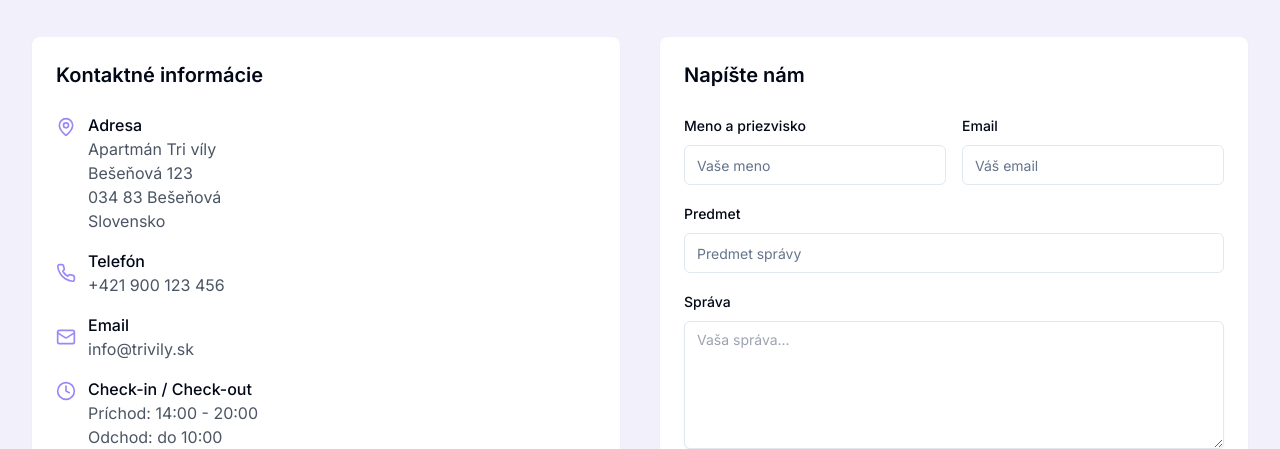
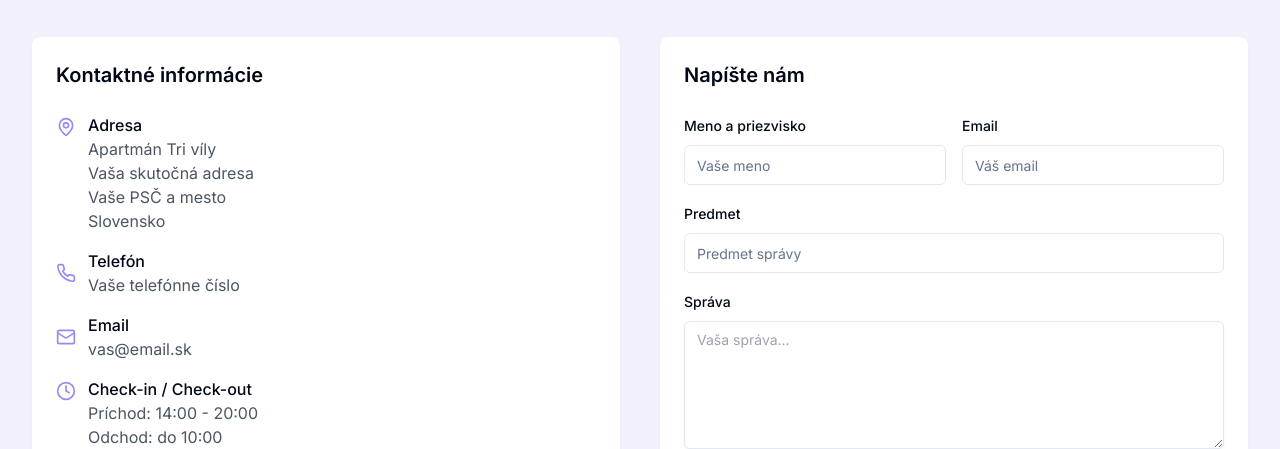
Before and after one commit to michalgondzar/michalgondzar.github.io, a React (Vite) app: page / in a window 1280 px wide. Shown: the part 4680-5129 px from the top of the page. Built offline with nearby package versions, Linux system fonts and the light colour scheme; no server answers.

Commit message:
Fix: Contact data not updating on publish
The contact data changes are saved in Lovable and the admin panel, but not reflected on the published site after updating. This commit addresses the issue.

```diff
--- a/src/contexts/ContactContext.tsx
+++ b/src/contexts/ContactContext.tsx
@@ -10,13 +10,14 @@ interface ContactData {
   checkoutTime: string;
 }
 
+// Upravte tieto predvolené hodnoty podľa vašich skutočných kontaktných údajov
 const initialContactData: ContactData = {
-  address: "Bešeňová 123",
-  postalCode: "034 83 Bešeňová",
-  phone: "+421 900 123 456",
-  email: "info@trivily.sk",
-  checkinTime: "14:00 - 20:00",
-  checkoutTime: "do 10:00"
+  address: "Vaša skutočná adresa",  // Zmeňte na vašu skutočnú adresu
+  postalCode: "Vaše PSČ a mesto",   // Zmeňte na vaše skutočné PSČ
+  phone: "Vaše telefónne číslo",    // Zmeňte na vaše skutočné telefónne číslo
+  email: "vas@email.sk",            // Zmeňte na váš skutočný email
+  checkinTime: "14:00 - 20:00",     // Upravte podľa potreby
+  checkoutTime: "do 10:00"          // Upravte podľa potreby
 };
 
 interface ContactContextType {
```
